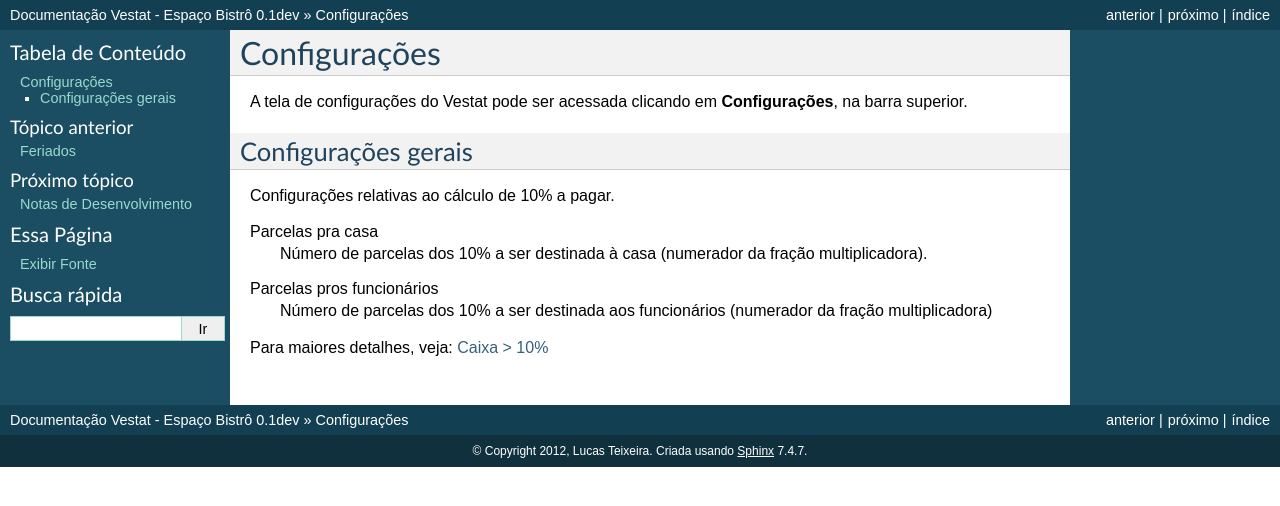
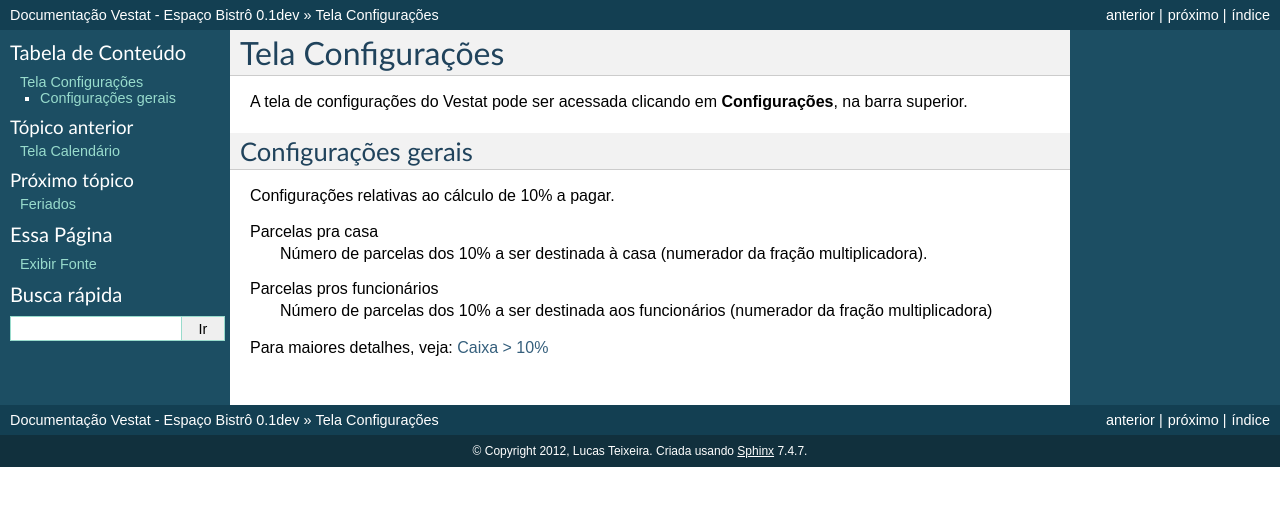
Before and after one commit to duasfl8r/vestat, a Sphinx documentation site: the page built from docs/configuracoes.rst, in a window 1280 px wide. Shown: the top 506 px of the page. Built offline with Sphinx 7.4.7, drawn with Linux system fonts in a browser that asks for light colours; formulas are drawn with MathJax 3.

```diff
--- a/docs/configuracoes.rst
+++ b/docs/configuracoes.rst
@@ -1,6 +1,6 @@
-#############
-Configurações
-#############
+##################
+Tela Configurações
+##################
 
 A tela de configurações do Vestat pode ser acessada clicando em
 **Configurações**, na barra superior.
--- a/docs/feriados.rst
+++ b/docs/feriados.rst
@@ -70,5 +70,5 @@ Os feriados são cadastrados como eventos do calendário, sendo exibidos na tela
 Links
 =====
 
-* `Legislação dos feriados bancários <http://www.sato.adm.br/guiadp/paginas/trib_feriado_bancario.htm>`
-* `Feriados no Brasil <http://pt.wikipedia.org/wiki/Feriados_no_Brasil>`
+* `Legislação dos feriados bancários <http://www.sato.adm.br/guiadp/paginas/trib_feriado_bancario.htm>`_
+* `Feriados no Brasil <http://pt.wikipedia.org/wiki/Feriados_no_Brasil>`_
--- a/docs/index.rst
+++ b/docs/index.rst
@@ -11,7 +11,8 @@ Conteúdo:
    changelog
    caixa
    calendario
+   configuracoes
    feriados
-   configuracoes
+   banco_de_dados
    desenvolvimento
    glossario
```
Also changed, not shown: docs/banco_de_dados.rst (added, +25 -0 lines).
